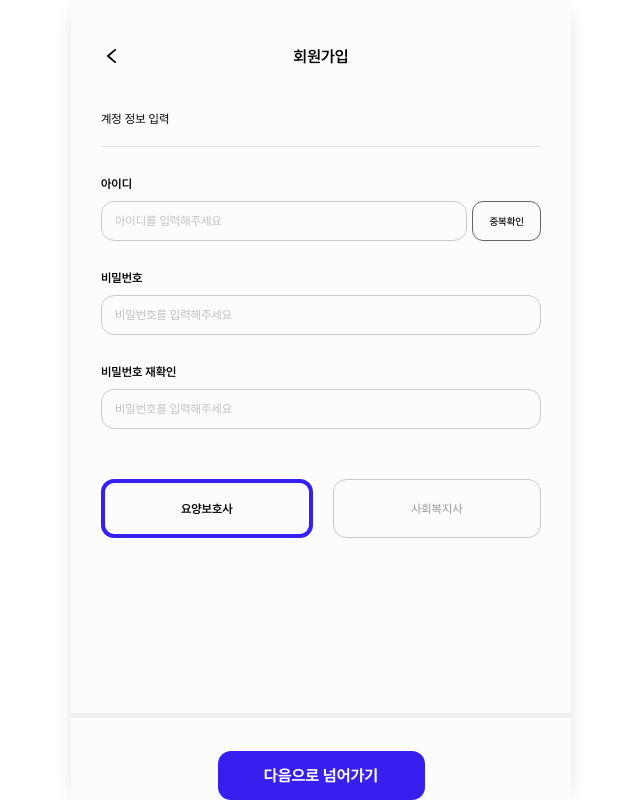
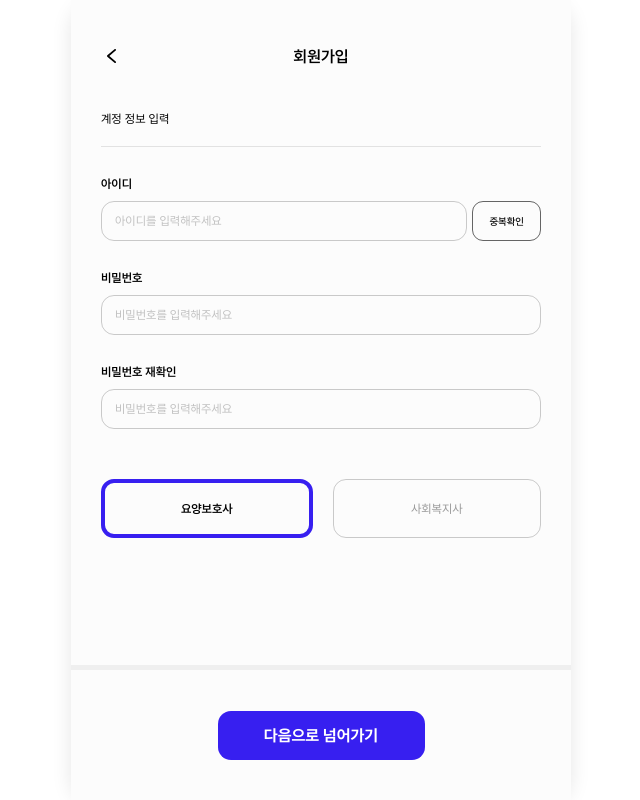
Before and after one commit to Maeum-Eum/Maeum-Eum-Front, a React (Vite) app: page /signup in a window 1280 px wide. Shown: the whole page, without its empty margins (319-959 px from the left). Built offline with nearby package versions, Linux system fonts and the light colour scheme.

Commit message:
버튼 위치 수정

```diff
--- a/src/components/ButtonFooter.tsx
+++ b/src/components/ButtonFooter.tsx
@@ -11,7 +11,7 @@ export const ButtonFooter = ({
 }) => {
   return (
     <Wrapper line={line}>
-      <SignupButton onClick={nextStep}>{title}</SignupButton>
+      <Button onClick={nextStep}>{title}</Button>
     </Wrapper>
   );
 };
@@ -22,11 +22,11 @@ const Wrapper = styled.div<{ line: boolean }>`
   display: flex;
   align-items: center;
   justify-content: center;
+  height: 13rem;
   background-color: ${({ theme }) => theme.colors.background};
 `;
 
-const SignupButton = styled.button`
-  margin-top: 3.3rem;
+const Button = styled.button`
   bottom: 5.5rem;
   width: 20.7rem;
   padding: 1.3rem 0rem;
```
